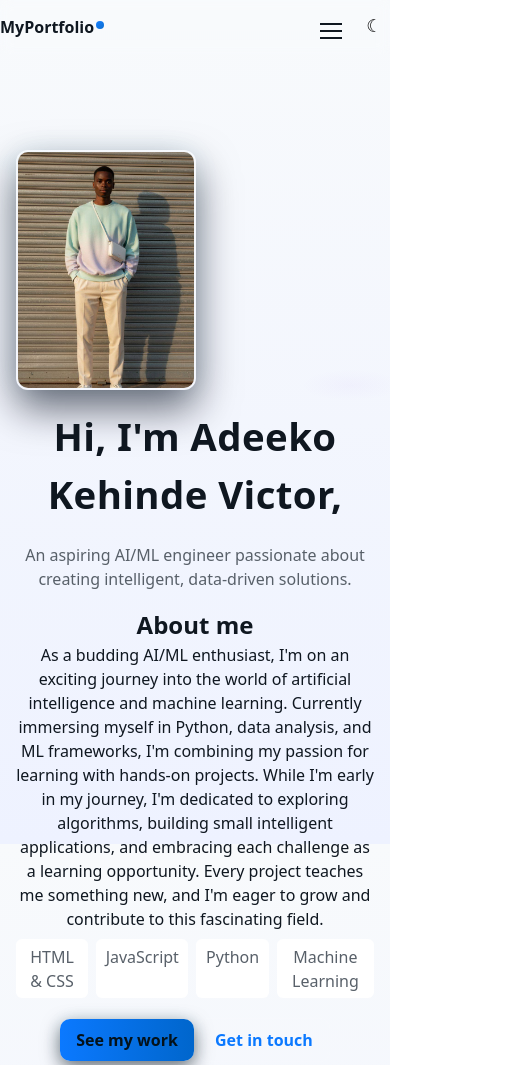
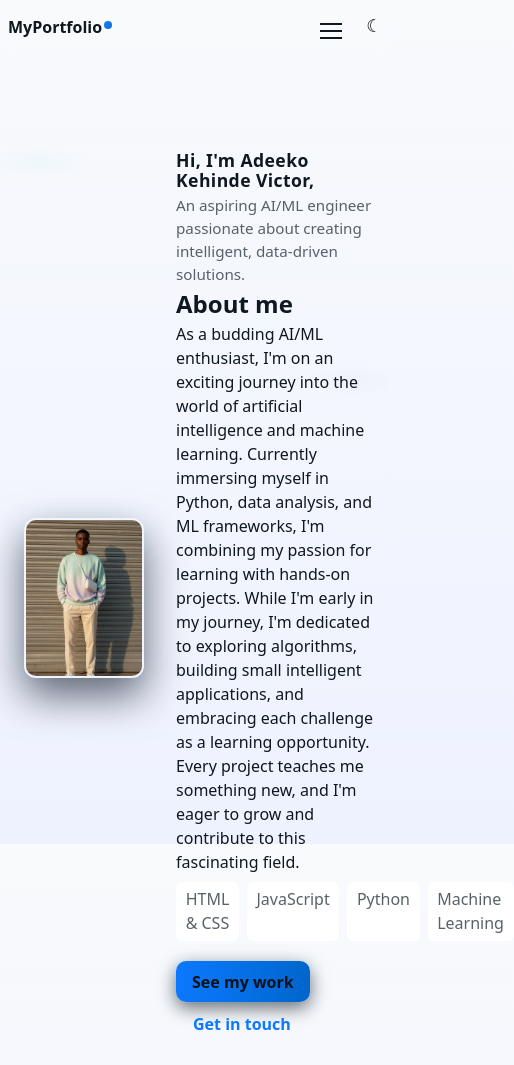
Before and after one commit to Bemaa01/Web-Tutorial, a plain HTML site: page Personal Portfolio/index.html in a window 390 px wide. Shown: the top 1065 px of the page, 514 px wide, since content can reach past the window. Drawn offline with Linux system fonts and the light colour scheme.

Commit message:
Enhance responsive styles for hero section
Adjusted layout for narrow screens and improved fit of hero content.

```diff
--- a/Personal Portfolio/style.css
+++ b/Personal Portfolio/style.css
@@ -41,7 +41,7 @@ html[data-theme="dark"] body, :root[data-theme="dark"] body, body[data-theme="da
 /* Header */
 .site-header{background:transparent;border-bottom:1px solid rgba(255,255,255,0.03);position:sticky;top:0;z-index:30;backdrop-filter:blur(6px)}
 .header-inner{display:flex;align-items:center;justify-content:space-between;padding:0.75rem 0}
-.logo{font-weight:700;color:var(--text);text-decoration:none;position:relative}
+.logo{font-weight:700;color:var(--text);text-decoration:none;position:relative;margin-left:0.5rem}
 .logo::after{content:"";position:absolute;right:-10px;top:6px;width:8px;height:8px;border-radius:50%;background:linear-gradient(135deg,var(--accent),var(--accent-2));box-shadow:0 0 12px var(--glow);opacity:0.95}
 
 .main-nav{position:relative}
@@ -81,6 +81,16 @@ html[data-theme="dark"] body, :root[data-theme="dark"] body, body[data-theme="da
 
 @media (max-width:480px){
 	.profile-photo{width:180px;height:240px}
+
+	/* Keep hero content beside the image on narrow phones: */
+	.hero-grid{flex-direction:row;align-items:center;gap:12px;text-align:left;flex-wrap:nowrap}
+	.hero-photo{flex:0 0 38%;display:flex;align-items:center;justify-content:center}
+	.hero-content{flex:1;padding-left:0.75rem;min-width:0}
+	/* Make heading and lead smaller so they fit beside the image */
+	.hero-content h1{font-size:1.1rem;line-height:1.15;margin-bottom:0.25rem}
+	.hero-content .lead, p.lead{font-size:0.95rem;margin:0}
+	/* Slightly smaller profile image to improve fit */
+	.profile-photo{width:120px;height:160px}
 }
 
 .btn{display:inline-block;background:linear-gradient(90deg,var(--accent),var(--accent-2));color:#04121a;padding:0.55rem 1rem;border-radius:10px;text-decoration:none;font-weight:600;box-shadow:0 6px 18px rgba(12,18,28,0.6),0 0 18px rgba(34,211,238,0.06);transition:transform .16s,box-shadow .16s}
```
